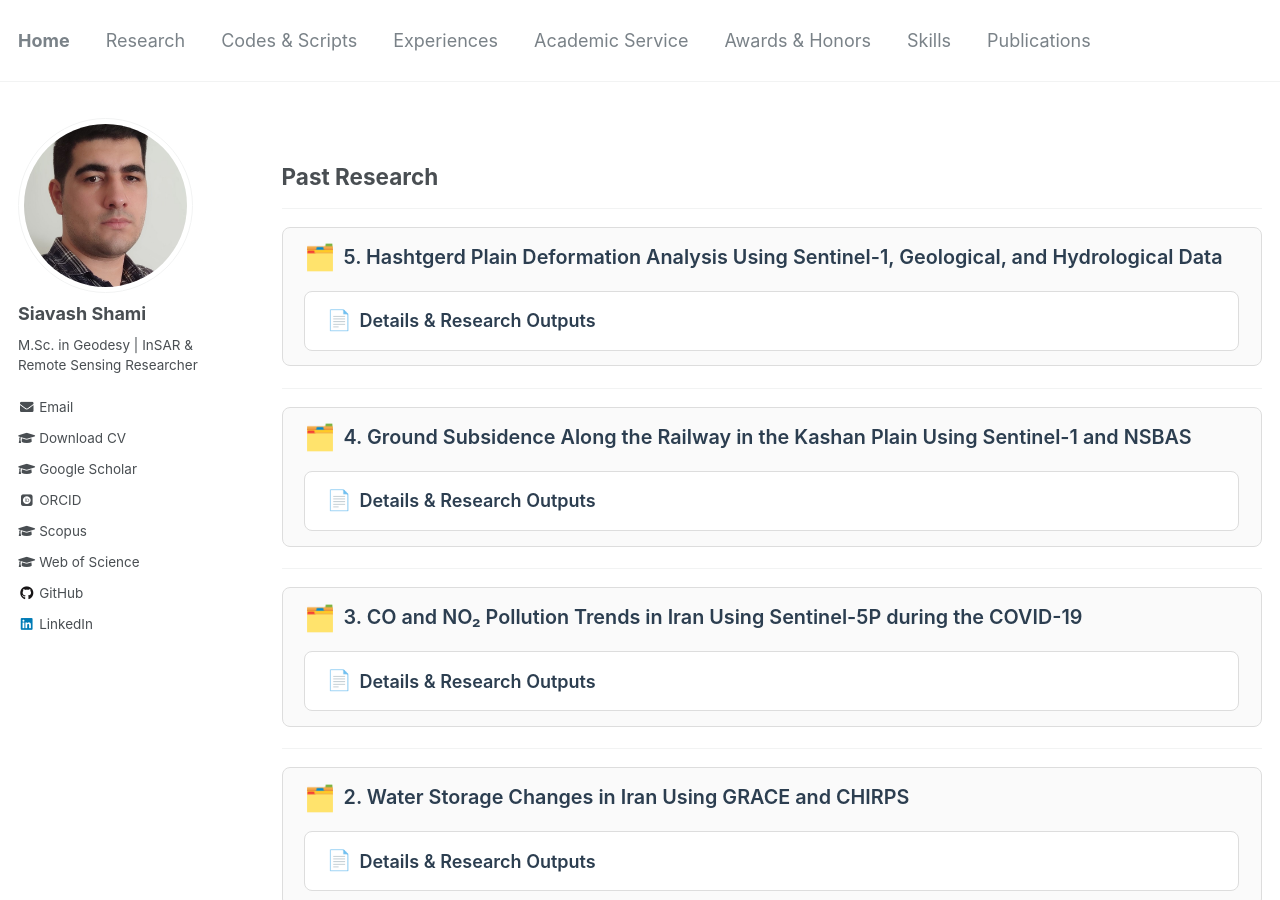
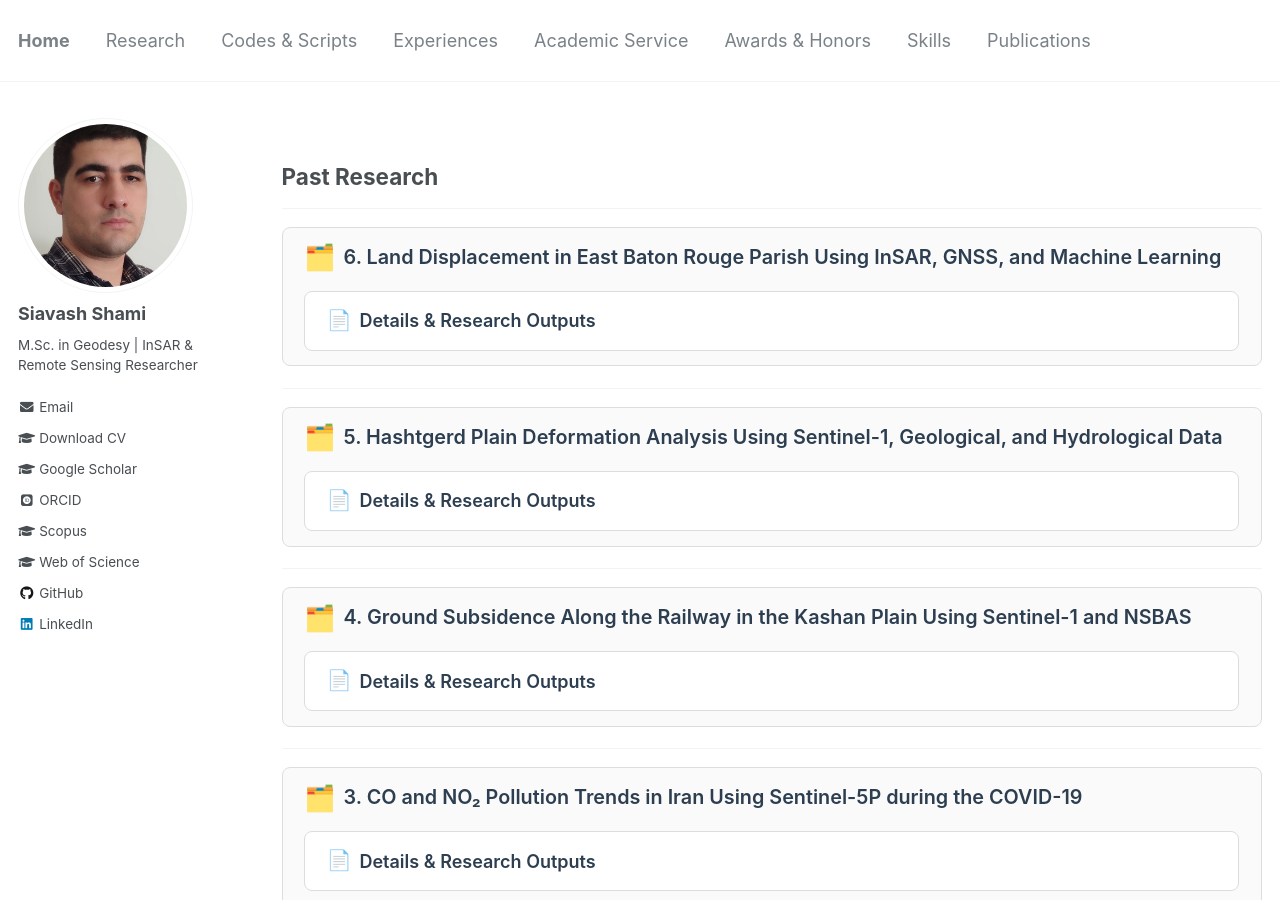
Before and after one commit to siavashshami/siavashshami.github.io, a Jekyll site: the page built from _pages/research.md, in a window 1280 px wide and 900 px high. Built offline with Jekyll 4.4.1, drawn with Linux system fonts in a browser that asks for light colours; some web fonts are replaced.

Commit message:
Update research.md

```diff
--- a/_pages/research.md
+++ b/_pages/research.md
@@ -7,6 +7,130 @@ author_profile: true
 
 ---
 ## Past Research
+---
+<!-- Project 06 -->
+<div style="border: 1px solid #ddd; border-radius: 8px; padding: 0.8rem 1.2rem; margin-bottom: 1.2rem; background: #fafafa; transition: all 0.2s;">
+
+  <!-- Title (always visible) -->
+  <h3 style="font-size: 1.1rem; font-weight: 600; color: #2c3e50; margin: 0; display: flex; align-items: center; gap: 8px;">
+    <span style="font-size: 1.4rem;">🗂️</span>
+    6. Land Displacement in East Baton Rouge Parish Using InSAR, GNSS, and Machine Learning
+  </h3>
+
+  <!-- Hidden content -->
+  <details style="border: 1px solid #ddd; border-radius: 8px; padding: 0.8rem 1.2rem; background: #ffffff; margin-top: 1rem;">
+
+    <summary style="font-size: 1rem; font-weight: 600; color: #2c3e50; cursor: pointer; list-style: none; display: flex; align-items: center; gap: 8px;">
+      <span style="font-size: 1.1rem;">📄</span>
+      Details &amp; Research Outputs
+    </summary>
+
+    <div style="padding-top: 1rem; border-top: 1px solid #eee; margin-top: 0.8rem;">
+
+      <p>
+        <strong>Study Area:</strong> East Baton Rouge Parish, Louisiana, USA
+        &nbsp; | &nbsp;
+        <strong>Period:</strong> 2024
+      </p>
+
+      <p>
+        <strong>Objective:</strong>
+        Estimation of land displacement in East Baton Rouge Parish, Louisiana, using InSAR, with comparisons with GNSS observations and machine learning models.
+      </p>
+
+      <p>
+        <strong>Data:</strong>
+        Sentinel-1 and GNSS data.
+      </p>
+
+      <p>
+        <strong>Methods:</strong>
+        InSAR-based land displacement estimation, comparison with GNSS observations, and machine learning models.
+      </p>
+
+      <p>
+        <strong>Research Focus:</strong>
+        Land displacement estimation, comparison of InSAR and GNSS observations, and application of machine learning models.
+      </p>
+
+      <h4 style="color: #2c3e50; margin-top: 1.4rem; margin-bottom: 0.8rem;">
+        Research Outputs
+      </h4>
+
+      <div style="line-height: 1.7;">
+
+        <!-- Publication 1 -->
+        <p>
+          <strong>1.</strong> Abdalla, A., Shami, S., Shahriari, M. A., &amp; Azar, M. K. (2024). Estimation of land displacement in East Baton Rouge Parish, Louisiana, using InSAR: Comparisons with GNSS and machine learning models. The Egyptian Journal of Remote Sensing and Space Sciences
+          <br>
+          Co-first author (equal contribution)
+          <br>
+          Research Article - Peer Reviewed
+          <br>
+          <a href="https://doi.org/10.1016/j.ejrs.2024.02.008" target="_blank" style="text-decoration:none; color: black;">DOI: 10.1016/j.ejrs.2024.02.008</a>
+        </p>
+
+      </div>
+
+      <!-- Images — last section -->
+      <div style="margin-top: 1.4rem; padding-top: 1rem; border-top: 1px solid #eee;">
+
+        <div style="display: flex; gap: 12px; flex-wrap: nowrap; align-items: center;">
+
+          <div class="pub-image" style="flex-shrink: 0; flex: 1 1 0; min-width: 0;">
+            <a
+              href="/images/6.1.png"
+              target="_blank"
+              rel="noopener noreferrer"
+              style="display: inline-block; width: 100%;"
+            >
+              <img
+                src="/images/6.1.png"
+                alt="1"
+                style="height: 150px; width: 100%; max-width: 100%; object-fit: cover; display: block; border-radius: 6px;"
+              />
+            </a>
+          </div>
+
+          <div class="pub-image" style="flex-shrink: 0; flex: 1 1 0; min-width: 0;">
+            <a
+              href="/images/6.2.png"
+              target="_blank"
+              rel="noopener noreferrer"
+              style="display: inline-block; width: 100%;"
+            >
+              <img
+                src="/images/6.2.png"
+                alt="1"
+                style="height: 150px; width: 100%; max-width: 100%; object-fit: cover; display: block; border-radius: 6px;"
+              />
+            </a>
+          </div>
+
+          <div class="pub-image" style="flex-shrink: 0; flex: 1 1 0; min-width: 0;">
+            <a
+              href="/images/6.3.png"
+              target="_blank"
+              rel="noopener noreferrer"
+              style="display: inline-block; width: 100%;"
+            >
+              <img
+                src="/images/6.3.png"
+                alt="1"
+                style="height: 150px; width: 100%; max-width: 100%; object-fit: cover; display: block; border-radius: 6px;"
+              />
+            </a>
+          </div>
+
+        </div>
+
+      </div>
+
+    </div>
+
+  </details>
+
+</div>
 ---
 <!-- Project 05 -->
 <div style="border: 1px solid #ddd; border-radius: 8px; padding: 0.8rem 1.2rem; margin-bottom: 1.2rem; background: #fafafa; transition: all 0.2s;">
```
